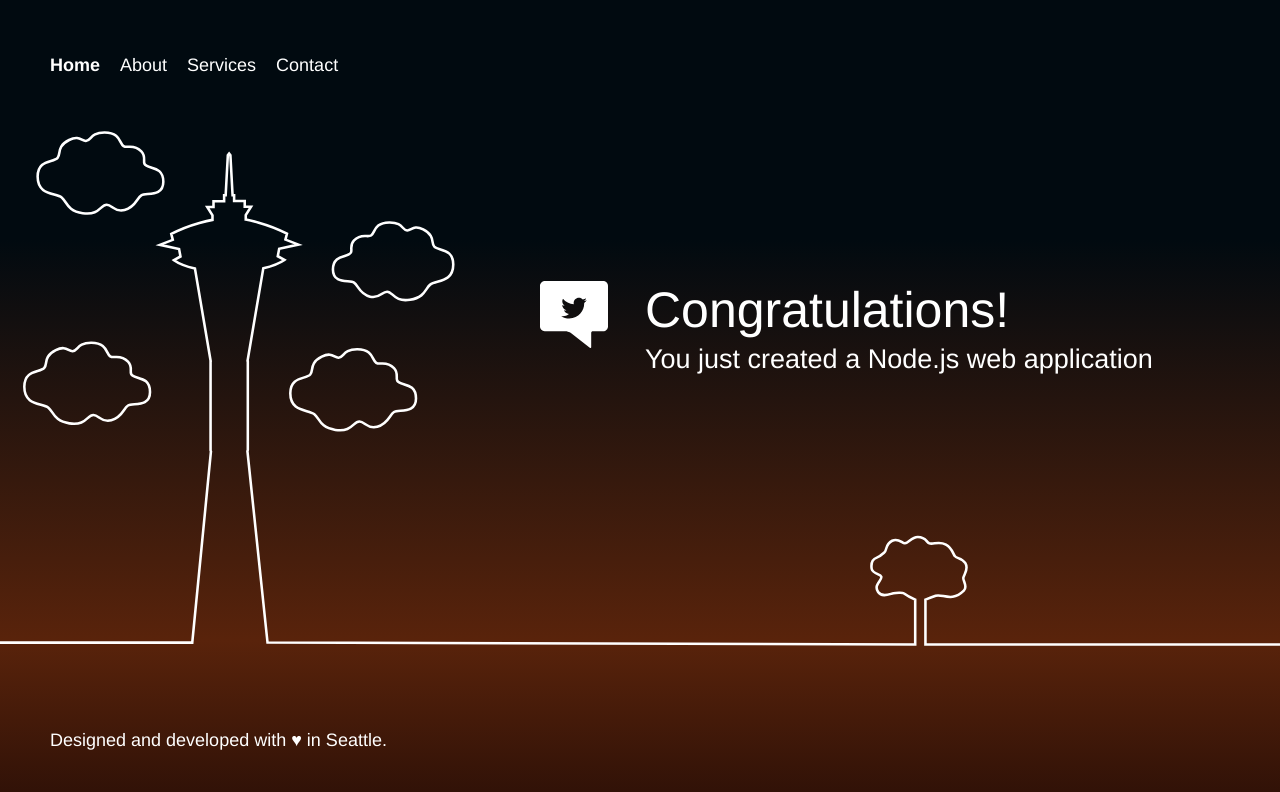
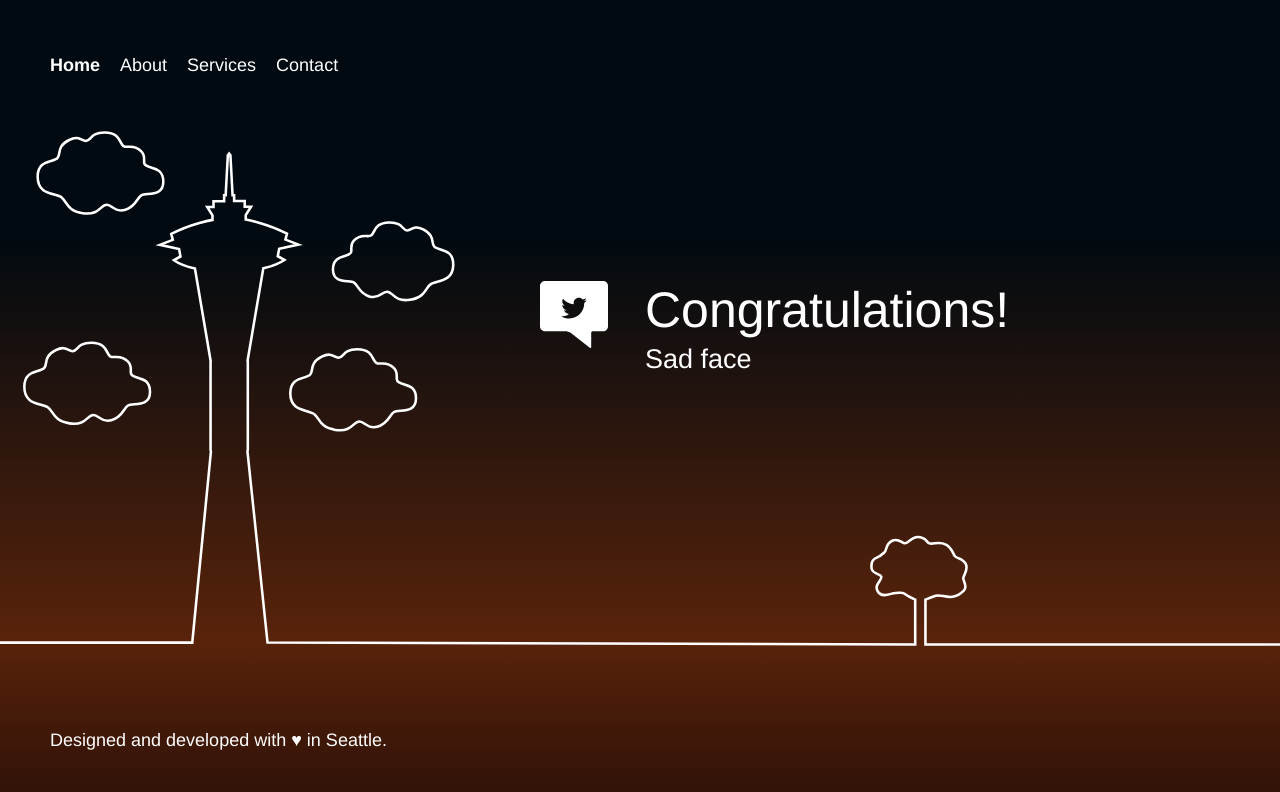
Before and after one commit to anttears/card-api, a website: page public/index.html in a window 1280 px wide. Drawn offline with Linux system fonts and the light colour scheme.

Commit message:
force update

```diff
--- a/public/index.html
+++ b/public/index.html
@@ -59,7 +59,7 @@
             <a class="twitter-link" href="http://twitter.com/home/?status=I%20created%20a%20project%20with%20AWS%20CodeStar!%20%23AWS%20%23AWSCodeStar%20https%3A%2F%2Faws.amazon.com%2Fcodestar"><img src="assets/img/tweet.svg" /></a>
             <div class="text">
                 <h1>Congratulations!</h1>
-                <h2>You just created a Node.js web application</h2>
+                <h2>Sad face</h2>
             </div>
         </div>
     </div>
```
